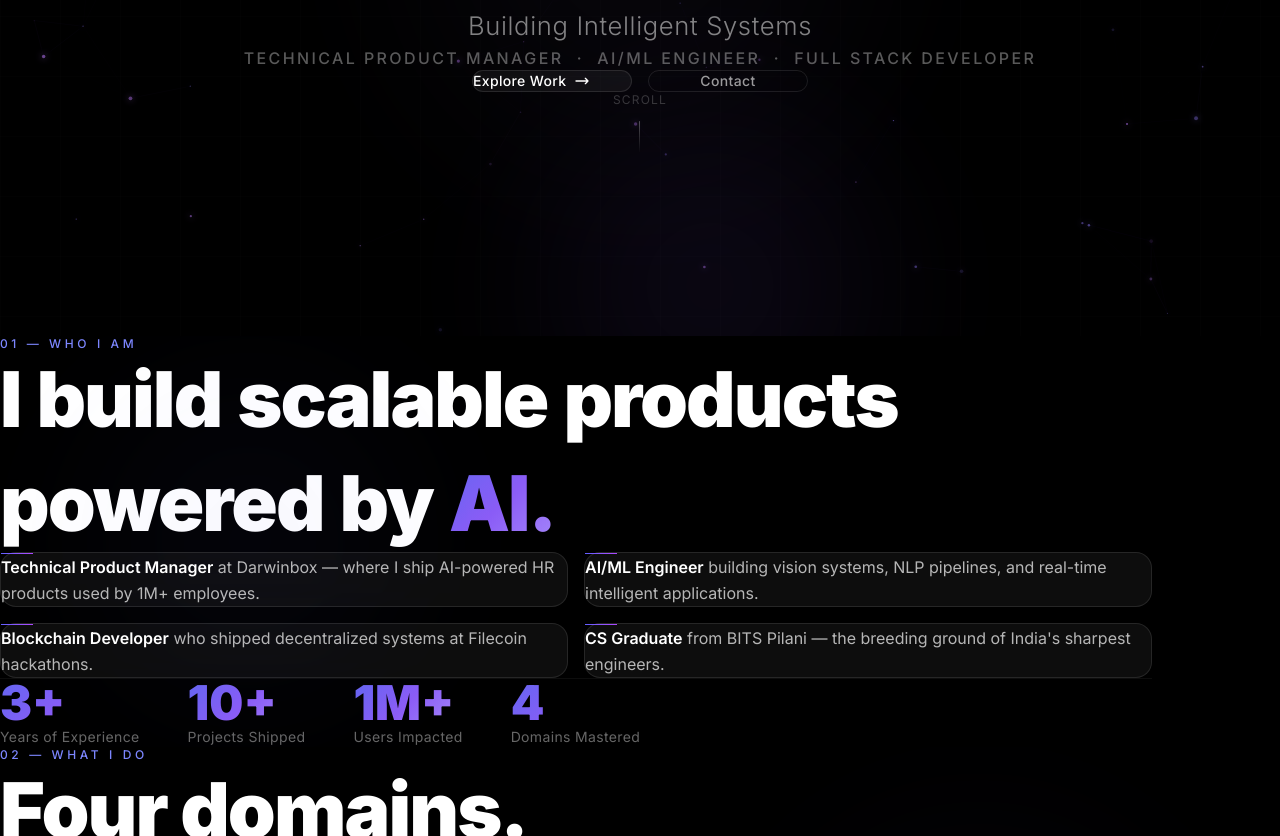
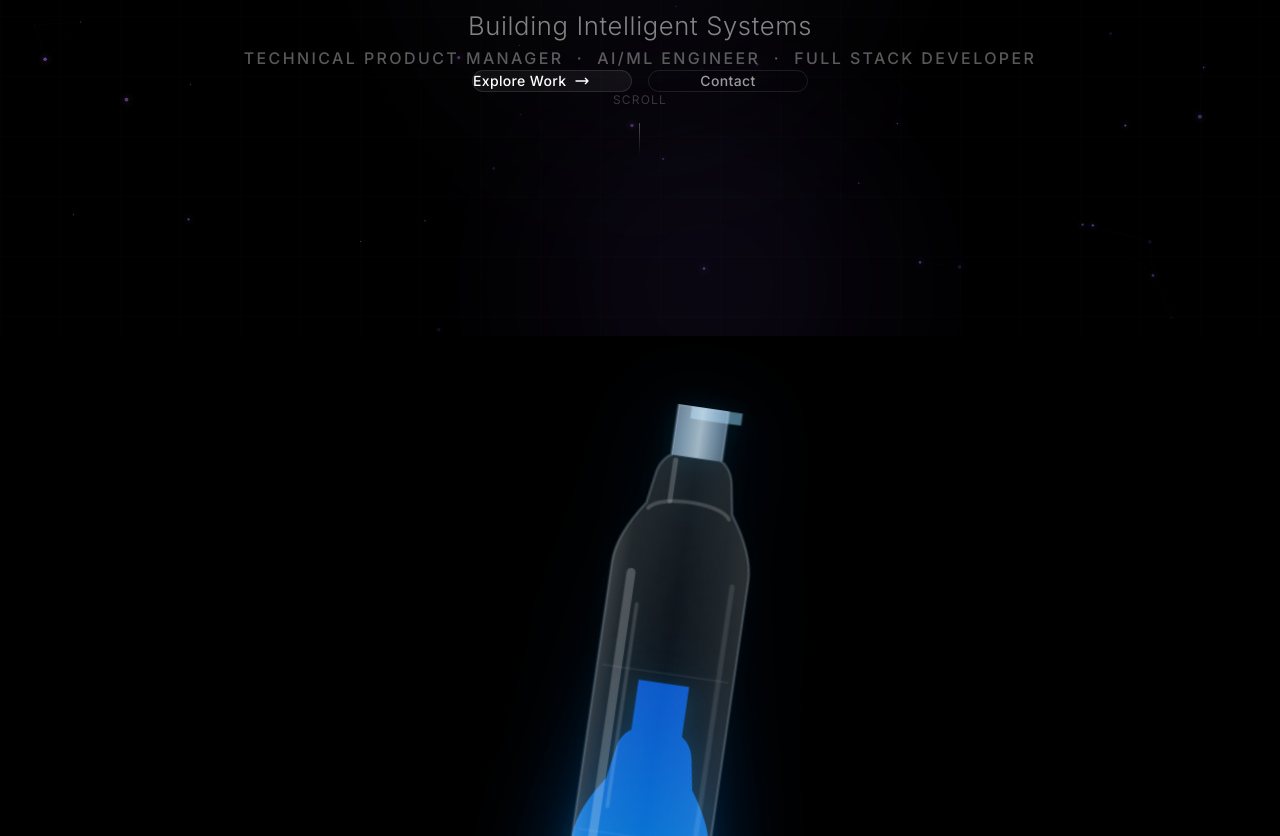
Before and after one commit to om-mishra-07/portfolio, a React (Vite) app: page / in a window 1280 px wide. Shown: the part 464-1300 px from the top of the page. Built offline with nearby package versions, Linux system fonts and the light colour scheme.

Commit message:
feat: rebuild WaterBottleAnimation with Apple-style sticky scroll animation
Agent-Logs-Url: https://github.com/om-mishra-07/portfolio/sessions/d118842e-0511-4508-b0ca-139579c70148

Co-authored-by: om-mishra-07 <96977462+om-mishra-07@users.noreply.github.com>

```diff
--- a/src/App.jsx
+++ b/src/App.jsx
@@ -19,10 +19,10 @@ export default function App() {
   return (
     <div className="relative bg-black text-white overflow-x-hidden">
       <CustomCursor />
-      <WaterBottleAnimation />
       <Navbar />
       <main>
         <Hero />
+        <WaterBottleAnimation />
         <About />
         <WhatIDo />
         <Work />
--- a/src/components/WaterBottleAnimation.jsx
+++ b/src/components/WaterBottleAnimation.jsx
@@ -1,3 +1,4 @@
+import { useRef } from 'react';
 import { useScroll, useTransform, motion } from 'framer-motion';
 
 // Bottle shape path — coordinates within a 80 × 260 box.
@@ -11,27 +12,27 @@ const H = 260;  // viewBox height
 // Top of the bottle body (shoulder end) — water starts here when full
 const BODY_TOP = 75;
 
-// Scroll progress keyframes for the accelerated water drain curve:
-// water empties 30 % of its depth by 30 % scroll, 75 % by 70 % scroll, then fully empty.
+// Scroll progress keyframes for the accelerated water drain curve
 const DRAIN_KEYFRAMES = [0, 0.3, 0.7, 1];
 
 export default function WaterBottleAnimation() {
-  const { scrollYProgress } = useScroll();
+  const sectionRef = useRef(null);
 
-  // Subtle float: small vertical drift only, bottle stays in viewport
-  const y      = useTransform(scrollYProgress, [0, 1], [-50, 50]);
+  const { scrollYProgress } = useScroll({
+    target: sectionRef,
+    offset: ['start start', 'end end'],
+  });
+
+  // Rotation: 0deg → 45deg
   const rotate = useTransform(scrollYProgress, [0, 1], [0, 45]);
-  const scale  = useTransform(scrollYProgress, [0, 1], [1, 1.1]);
 
-  // Slightly more visible since centered; fades near end
-  const opacity = useTransform(
-    scrollYProgress,
-    [0, 0.85, 1],
-    [0.3, 0.35, 0.08]
-  );
+  // Scale: 1 → 1.1 → 1
+  const scale = useTransform(scrollYProgress, [0, 0.5, 1], [1, 1.1, 1]);
 
-  // Water drains faster as rotation increases (rotation maxes at scroll=1)
-  // Use an eased curve so water drains more aggressively mid-scroll
+  // Slight X drift: 0 → 30 → -20 → 0
+  const x = useTransform(scrollYProgress, [0, 0.35, 0.7, 1], [0, 30, -20, 0]);
+
+  // Water drains from full (BODY_TOP) to empty (H) as scroll progresses
   const waterY = useTransform(
     scrollYProgress,
     DRAIN_KEYFRAMES,
@@ -44,28 +45,56 @@ export default function WaterBottleAnimation() {
   );
 
   return (
-    <motion.div
-      className="wba-fixed-pos fixed pointer-events-none"
-      style={{
-        top: '50%',
-        left: '50%',
-        transform: 'translate(-50%, -50%)',
-        zIndex: -1,
-        opacity,
-        willChange: 'opacity',
-        filter: 'drop-shadow(0 8px 32px rgba(0,114,255,0.25)) drop-shadow(0 2px 8px rgba(0,198,255,0.15))',
-      }}
+    <section
+      ref={sectionRef}
+      className="wba-section relative"
+      style={{ height: '250vh' }}
       aria-hidden="true"
     >
+      {/* Sticky viewport — bottle stays pinned while section scrolls */}
+      <div
+        className="wba-sticky pointer-events-none"
+        style={{
+          position: 'sticky',
+          top: 0,
+          height: '100vh',
+          display: 'flex',
+          justifyContent: 'center',
+          alignItems: 'center',
+          overflow: 'hidden',
+        }}
+      >
+        {/* Subtle ground shadow beneath the bottle */}
+        <div
+          className="wba-shadow absolute"
+          style={{
+            bottom: '10vh',
+            left: '50%',
+            transform: 'translateX(-50%)',
+            width: '12vw',
+            height: '2vh',
+            background: 'radial-gradient(ellipse, rgba(0,114,255,0.35) 0%, transparent 70%)',
+            filter: 'blur(8px)',
+          }}
+        />
+
+        {/* Animated bottle wrapper */}
         <motion.div
-        style={{ y, rotate, scale, willChange: 'transform' }}
           className="relative select-none"
+          style={{
+            x,
+            rotate,
+            scale,
+            willChange: 'transform',
+            filter:
+              'drop-shadow(0 16px 48px rgba(0,114,255,0.35)) drop-shadow(0 4px 12px rgba(0,198,255,0.2))',
+          }}
         >
           {/* Single SVG — viewBox scales all internals automatically */}
           <svg
             className="wba-bottle-svg"
             viewBox={`0 0 ${W} ${H}`}
-          style={{ height: '78vh', width: 'auto', maxWidth: 'none', display: 'block' }}
+            style={{ height: '80vh', width: 'auto', maxWidth: 'none', display: 'block' }}
             aria-hidden="true"
           >
             <defs>
@@ -88,6 +117,13 @@ export default function WaterBottleAnimation() {
                 <stop offset="50%"  stopColor="white" stopOpacity="0.02" />
                 <stop offset="80%"  stopColor="white" stopOpacity="0.07" />
                 <stop offset="100%" stopColor="white" stopOpacity="0.12" />
+              </linearGradient>
+
+              {/* Glass reflection overlay — subtle, not distracting */}
+              <linearGradient id="wba-glass-reflection" x1="0" y1="0" x2="0" y2="1">
+                <stop offset="0%"   stopColor="white" stopOpacity="0.30" />
+                <stop offset="40%"  stopColor="white" stopOpacity="0.10" />
+                <stop offset="100%" stopColor="white" stopOpacity="0.00" />
               </linearGradient>
 
               {/* Cap gradient */}
@@ -133,6 +169,13 @@ export default function WaterBottleAnimation() {
             {/* Bottle glass body fill */}
             <path d={BOTTLE_PATH} fill="url(#wba-glass-body)" />
 
+            {/* Glass reflection overlay — top-half gloss, opacity 0.3 */}
+            <path
+              d={BOTTLE_PATH}
+              fill="url(#wba-glass-reflection)"
+              style={{ opacity: 0.3 }}
+            />
+
             {/* Cap fill */}
             <path
               d="M 30,0 L 50,0 L 50,20 C 50,20 30,20 30,20 Z"
@@ -174,6 +217,7 @@ export default function WaterBottleAnimation() {
             <rect x="15" y="170" width="50" height="0.6" fill="white" fillOpacity="0.08" />
           </svg>
         </motion.div>
-    </motion.div>
+      </div>
+    </section>
   );
 }
```
Lines whose indentation alone changed are shown as unchanged.
